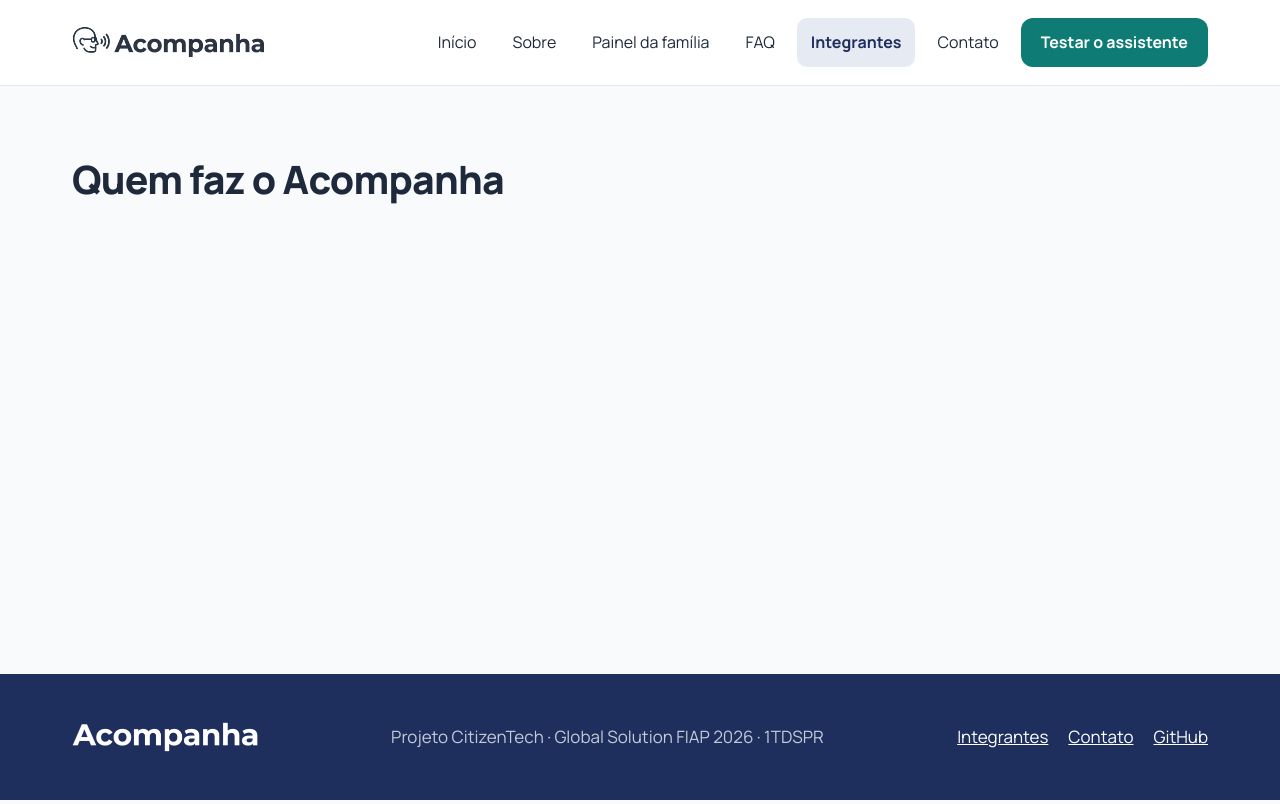
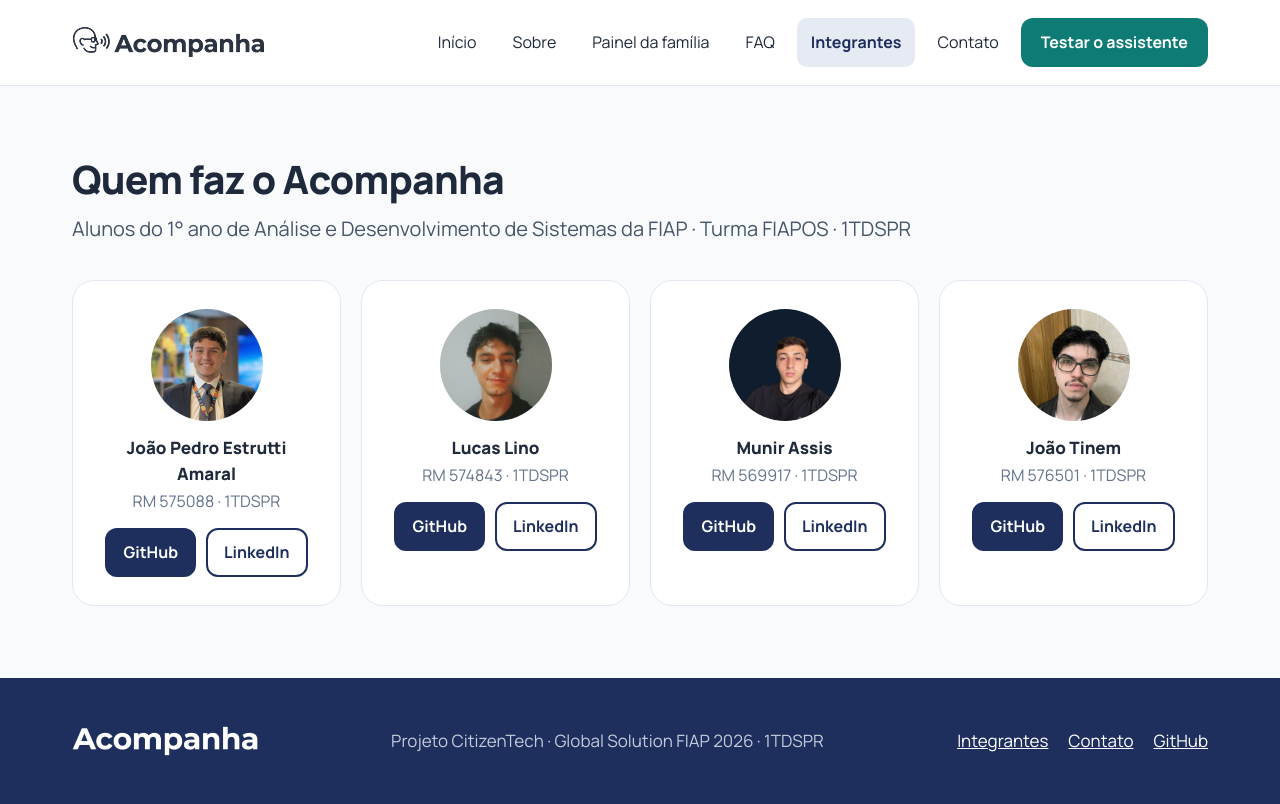
Before and after one commit to linorepos/acompanha-frontend, a plain HTML site: page integrantes.html in a window 1280 px wide. Drawn offline with Linux system fonts and the light colour scheme.

Commit message:
feat: adiciona página de integrantes

```diff
--- a/integrantes.html
+++ b/integrantes.html
@@ -34,7 +34,57 @@
 
   <main>
     <section class="equipe" aria-labelledby="titulo-pagina">
-      <h1 class="titulo-pagina" id="titulo-pagina">Quem faz o Acompanha</h1>
+      <div class="equipe__cabecalho">
+        <h1 class="titulo-pagina" id="titulo-pagina">Quem faz o Acompanha</h1>
+        <p class="texto-suave">Alunos do 1° ano de Análise e Desenvolvimento de Sistemas da FIAP · Turma FIAPOS · 1TDSPR </p>
+      </div>
+
+      <ul class="equipe__lista">
+        <li class="integrante">
+          <img class="integrante__foto" src="assets/images/integrantes/joao-pedro.jpg" alt="Foto de João Pedro Estrutti Amaral" width="120" height="120">
+          <div class="integrante__dados">
+            <h2 class="integrante__nome">João Pedro Estrutti Amaral</h2>
+            <p class="integrante__rm">RM 575088 · 1TDSPR</p>
+          </div>
+          <ul class="integrante__links">
+            <li><a class="link-github" href="https://github.com/EstruttiJP" target="_blank" rel="noopener noreferrer">GitHub</a></li>
+            <li><a class="link-linkedin" href="https://www.linkedin.com/in/joao-pedro-estrutti/" target="_blank" rel="noopener noreferrer">LinkedIn</a></li>
+          </ul>
+        </li>
+        <li class="integrante">
+          <img class="integrante__foto" src="assets/images/integrantes/lucas-lino.png" alt="Foto de Lucas Lino" width="120" height="120">
+          <div class="integrante__dados">
+            <h2 class="integrante__nome">Lucas Lino</h2>
+            <p class="integrante__rm">RM 574843 · 1TDSPR</p>
+          </div>
+          <ul class="integrante__links">
+            <li><a class="link-github" href="https://github.com/linorepos" target="_blank" rel="noopener noreferrer">GitHub</a></li>
+            <li><a class="link-linkedin" href="https://www.linkedin.com/in/lucas230lino" target="_blank" rel="noopener noreferrer">LinkedIn</a></li>
+          </ul>
+        </li>
+        <li class="integrante">
+          <img class="integrante__foto" src="assets/images/integrantes/munir.jpeg" alt="Foto de Munir Assis" width="120" height="120">
+          <div class="integrante__dados">
+            <h2 class="integrante__nome">Munir Assis</h2>
+            <p class="integrante__rm">RM 569917 · 1TDSPR</p>
+          </div>
+          <ul class="integrante__links">
+            <li><a class="link-github" href="https://github.com/MunirAssis" target="_blank" rel="noopener noreferrer">GitHub</a></li>
+            <li><a class="link-linkedin" href="https://www.linkedin.com/in/munir-f-assis" target="_blank" rel="noopener noreferrer">LinkedIn</a></li>
+          </ul>
+        </li>
+        <li class="integrante">
+          <img class="integrante__foto" src="assets/images/integrantes/joao-tinem.jpeg" alt="Foto de João Tinem" width="120" height="120">
+          <div class="integrante__dados">
+            <h2 class="integrante__nome">João Tinem</h2>
+            <p class="integrante__rm">RM 576501 · 1TDSPR</p>
+          </div>
+          <ul class="integrante__links">
+            <li><a class="link-github" href="https://github.com/JoaoVitorTinem" target="_blank" rel="noopener noreferrer">GitHub</a></li>
+            <li><a class="link-linkedin" href="https://www.linkedin.com/in/jo%C3%A3o-vitor-tinem-35bbb4442" target="_blank" rel="noopener noreferrer">LinkedIn</a></li>
+          </ul>
+        </li>
+      </ul>
     </section>
   </main>
 
```
